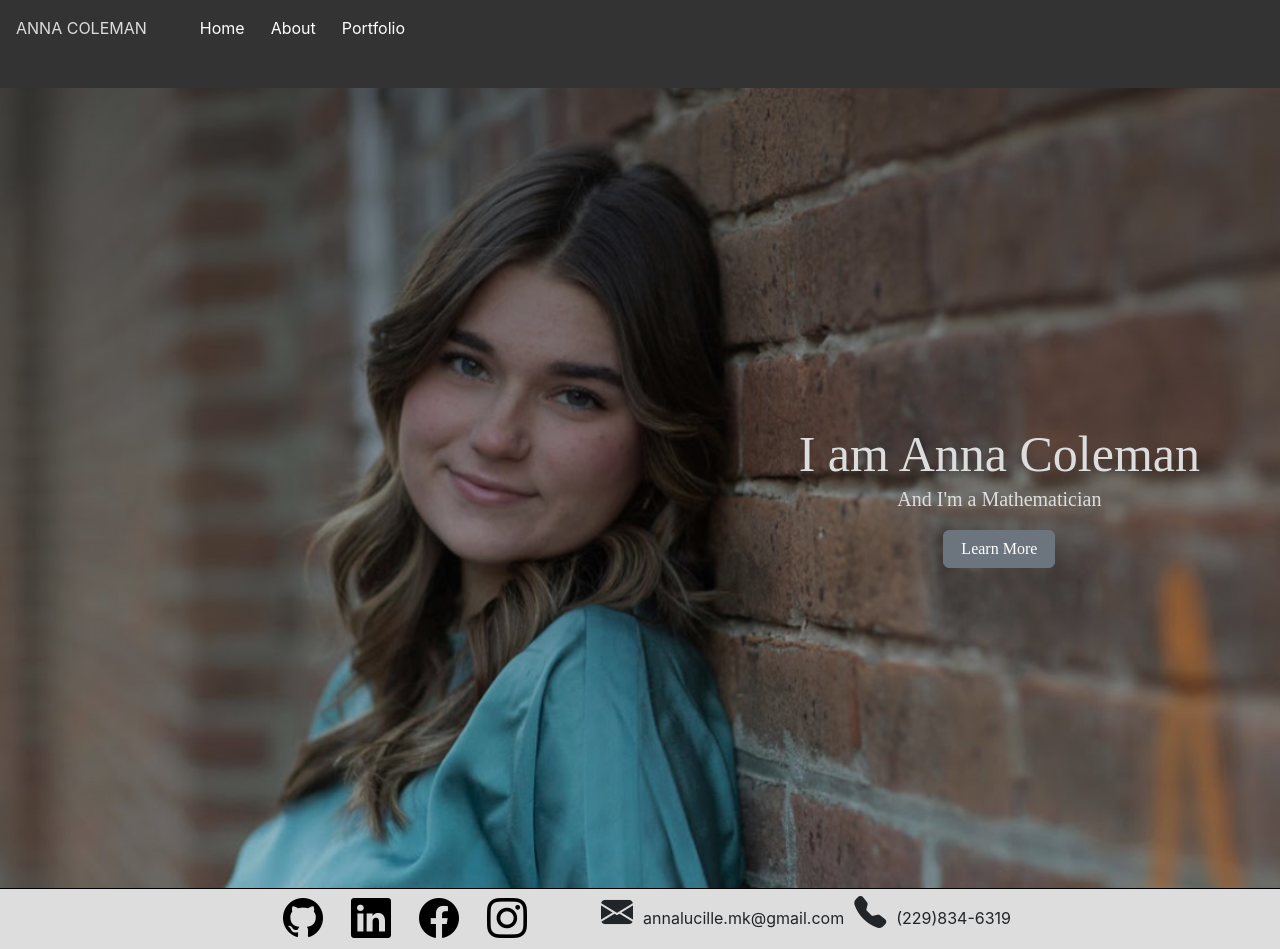
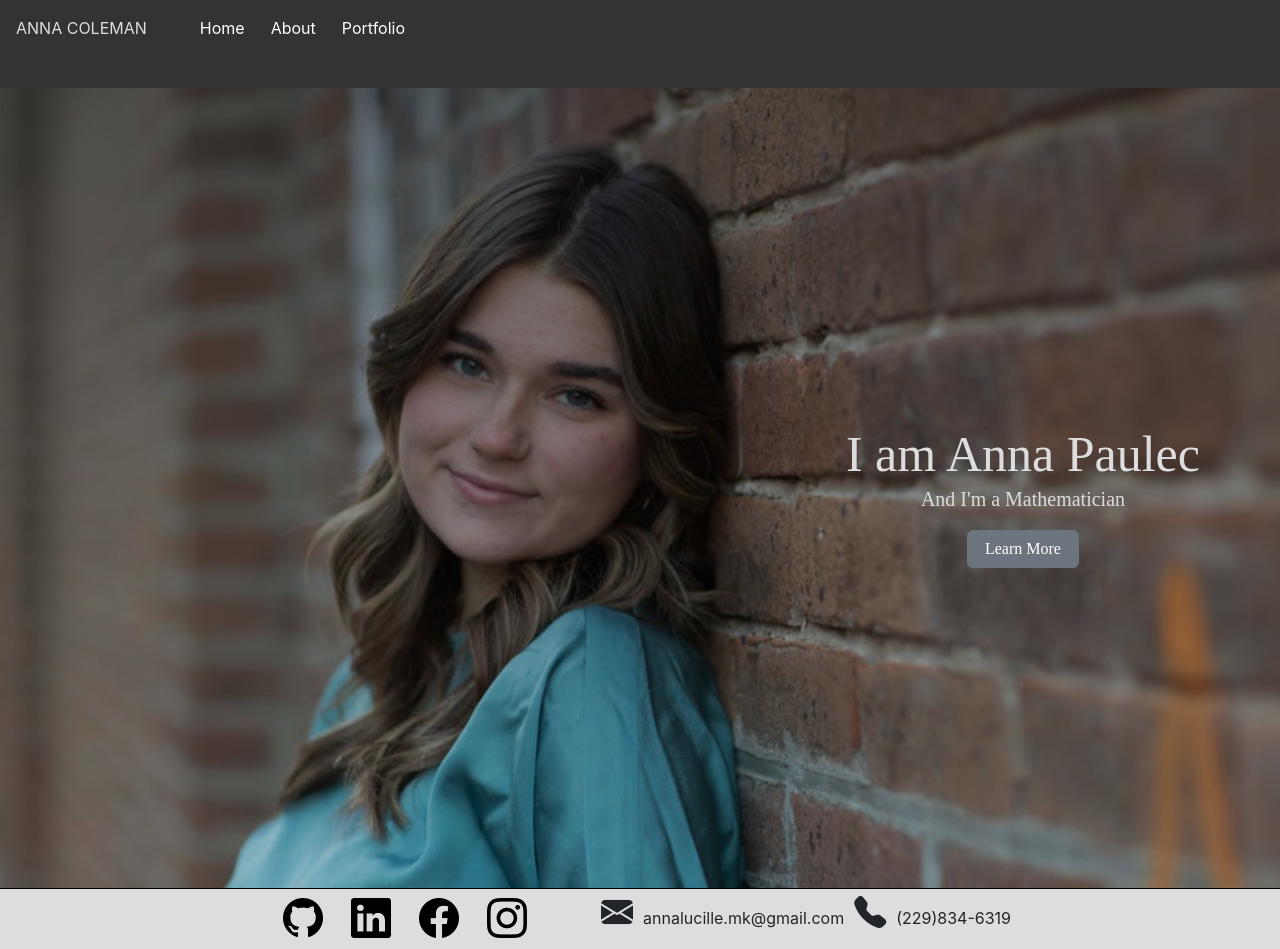
Before and after one commit to acoleman-5302/reactWebsite, a React (Vite) app: page / in a window 1280 px wide. Built offline with nearby package versions, Linux system fonts and the light colour scheme; no server answers; a web font is replaced by a local one.

Commit message:
last name

```diff
--- a/src/pages/About.jsx
+++ b/src/pages/About.jsx
@@ -62,6 +62,7 @@ const About = () => {
           </div>
         </div>
 
+
         <div className="card">
           <div className="card-header">
             Personal
--- a/src/pages/Home.jsx
+++ b/src/pages/Home.jsx
@@ -8,7 +8,7 @@ function Home() {
     <div>
         <div className="hero-container">
           <div className="hero-text">
-            <h1>I am Anna Coleman</h1>
+            <h1>I am Anna Paulec</h1>
             <p>And I'm a Mathematician</p>
             <button className=" btn btn-secondary">{<Link style={{textDecoration: 'none', color:'white'}} to="/about">Learn More</Link>}</button>
           </div>
```
